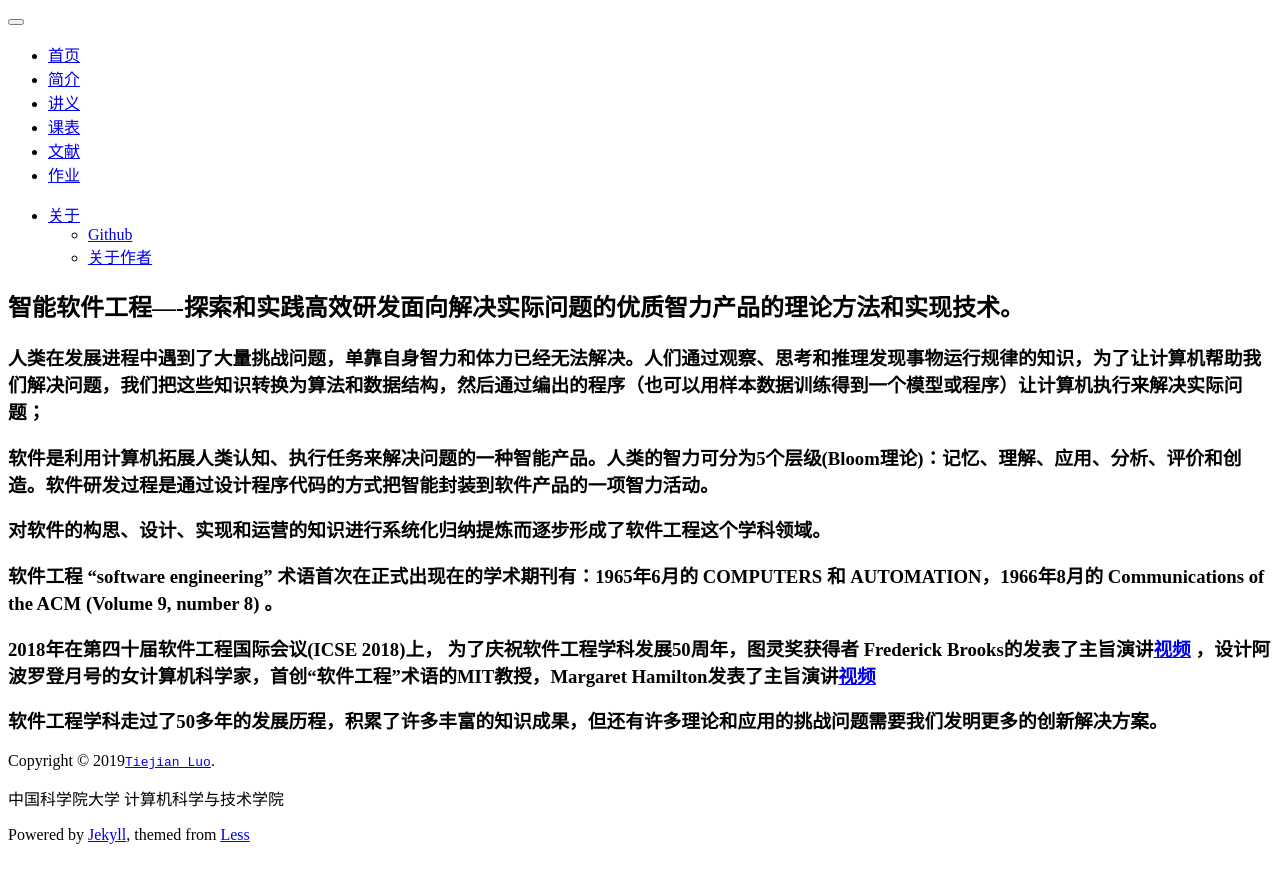
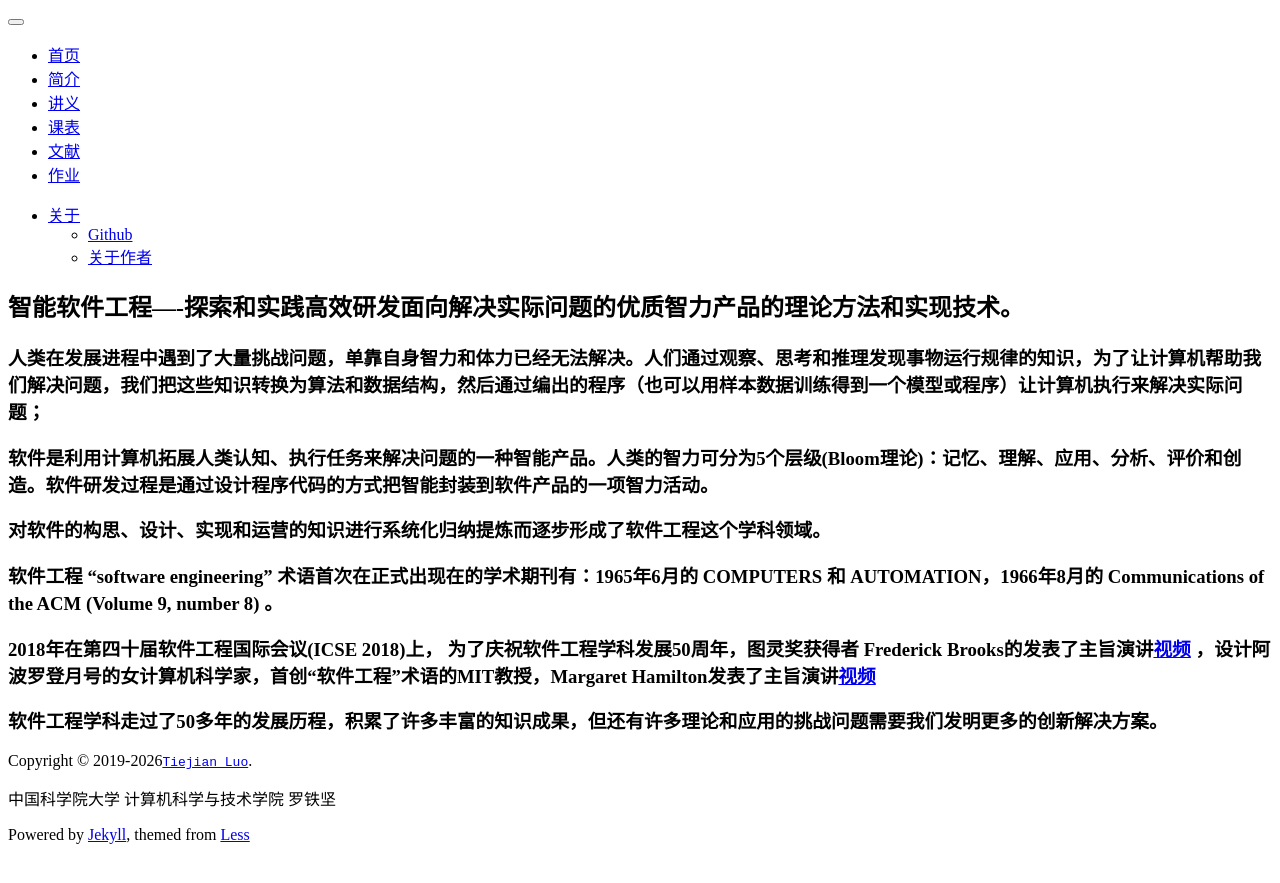
Before and after one commit to tjluo-ucas/ase, a Jekyll site: the page built from index.md, in a window 1280 px wide. Shown: the top 883 px of the page. Built offline with Jekyll 4.4.1, drawn with Linux system fonts in a browser that asks for light colours; comment, search, counter and statistics services are not loaded.

Commit message:
Update copyright year and author in footer

```diff
--- a/_includes/footer.html
+++ b/_includes/footer.html
@@ -1,7 +1,7 @@
 <footer class="footer" role="contentinfo">
 	<div class="container">
-		<p class="copyright">Copyright &copy; 2019<a href="{{site.resume_site}}"><code>{{ site.author }}</code></a>.</p>
-		<p>中国科学院大学 计算机科学与技术学院</p>
+		<p class="copyright">Copyright &copy; 2019-2026<a href="{{site.resume_site}}"><code>{{ site.author }}</code></a>.</p>
+		<p>中国科学院大学 计算机科学与技术学院 罗铁坚</p>
 		<p>Powered by <a href="http://jekyllrb.com">Jekyll</a>, themed from <a href="http://lesscss.cn/">Less</a></p>
 	</div>
 </footer>
```
